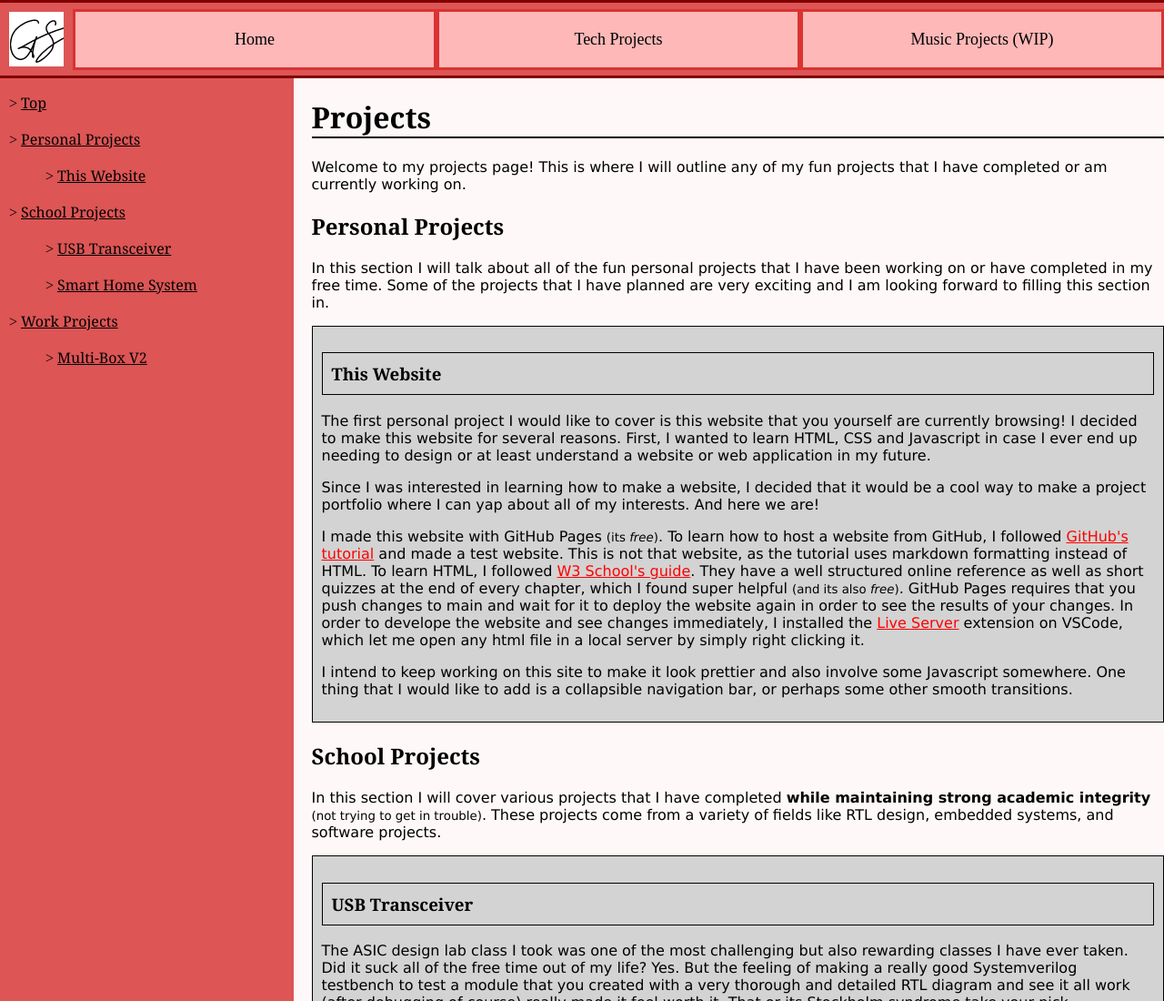
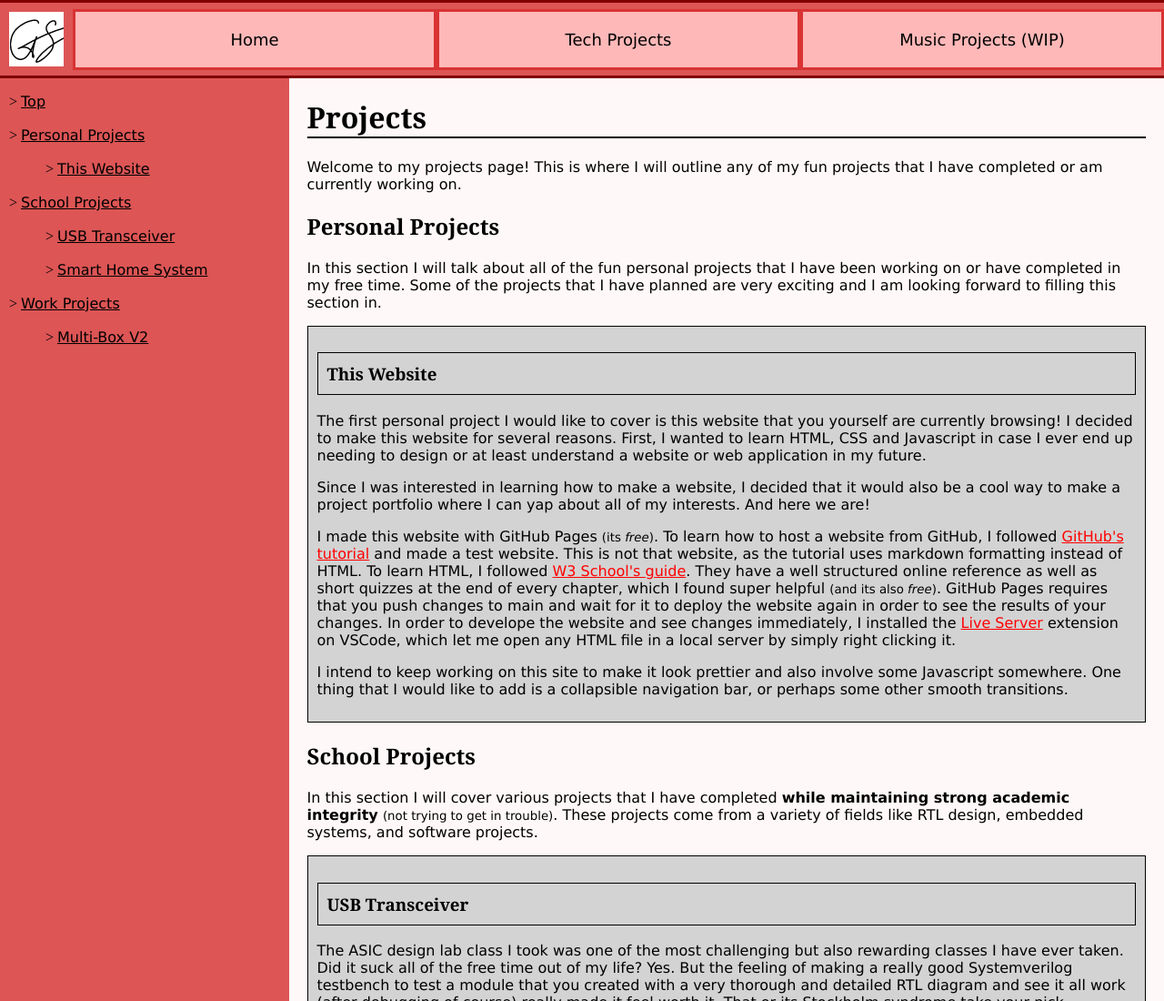
Before and after one commit to grantsylvester/my-web-portfolio, a plain HTML site: page projects.html in a window 1280 px wide. Shown: the top 1100 px of the page at 91% size. Drawn offline with Linux system fonts and the light colour scheme.

Commit message:
fix minor spelling/formatting errors

```diff
--- a/main.css
+++ b/main.css
@@ -70,6 +70,7 @@ a.navlink {
     text-decoration: none;
     text-align: center;
     font-size: large;
+    font-family: Verdana, Geneva, Tahoma, sans-serif;
 
     border-style: solid;
     border-color: rgb(217, 51, 51);
@@ -134,7 +135,7 @@ a.navlink:active {
 #contentbar > dl > dd > a,
 #contentbar > dl > dt > a {
     background-color: rgb(221, 85, 85);
-    font-family: Georgia, 'Times New Roman', Times, serif;
+    font-family: Verdana, Geneva, Tahoma, sans-serif;
     font-size: medium;
     color: black;
 }
@@ -148,4 +149,5 @@ a.navlink:active {
 #content {
     flex: 75%;
     padding-left: 20px;
+    margin-right: 20px;
 }
--- a/projects.html
+++ b/projects.html
@@ -48,7 +48,7 @@
                     to design or at least understand a website or web application in my future.
                 </p>
                 <p>
-                    Since I was interested in learning how to make a website, I decided that it would be a cool way to make a project
+                    Since I was interested in learning how to make a website, I decided that it would also be a cool way to make a project
                     portfolio where I can yap about all of my interests. And here we are!
                 </p>
                 <p>
@@ -60,7 +60,7 @@
                     GitHub Pages requires that you push changes to main and wait for it to deploy the website again in order to see the results
                     of your changes. In order to develope the website and see changes immediately, I installed the
                     <a href="https://marketplace.visualstudio.com/items?itemName=ritwickdey.LiveServer">Live Server</a> extension on VSCode, which
-                    let me open any html file in a local server by simply right clicking it.
+                    let me open any HTML file in a local server by simply right clicking it.
                 </p>
                 <p>
                     I intend to keep working on this site to make it look prettier and also involve some Javascript somewhere. One thing that
```
Lines whose indentation alone changed are shown as unchanged.
